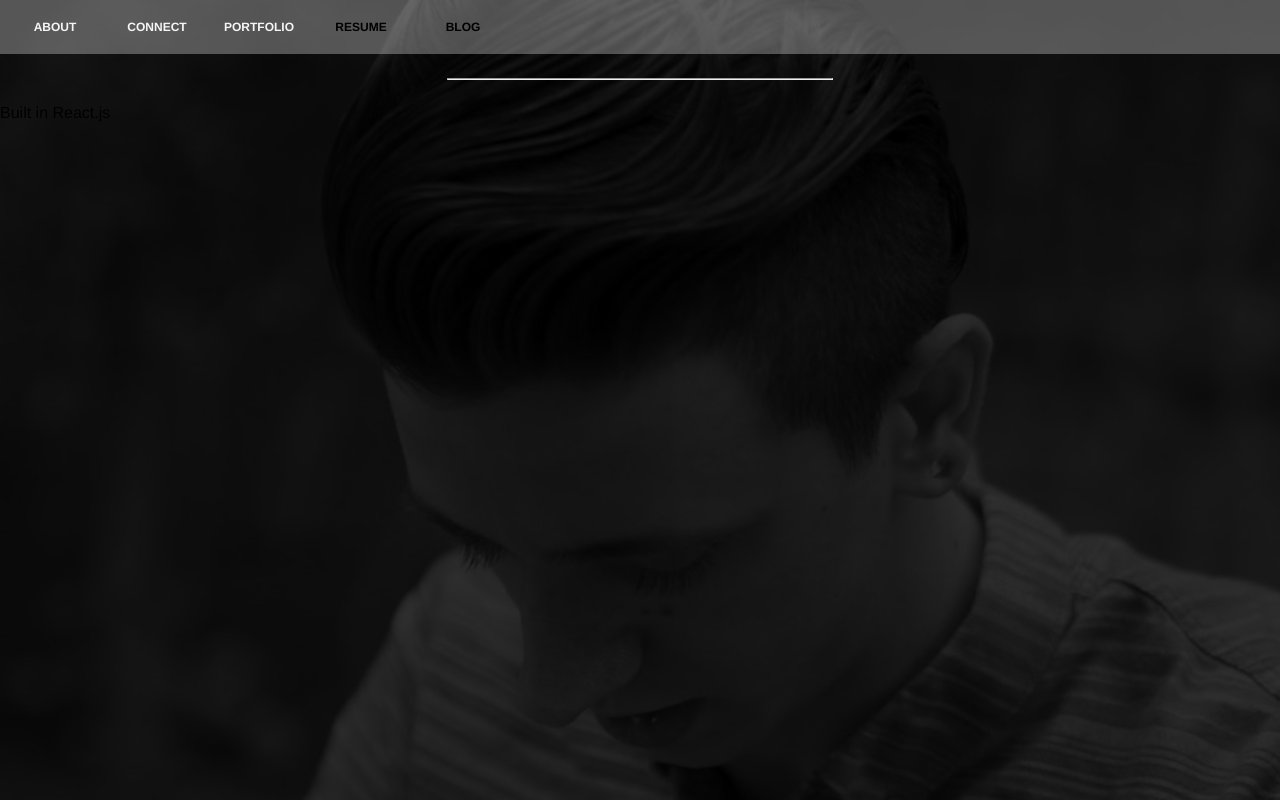
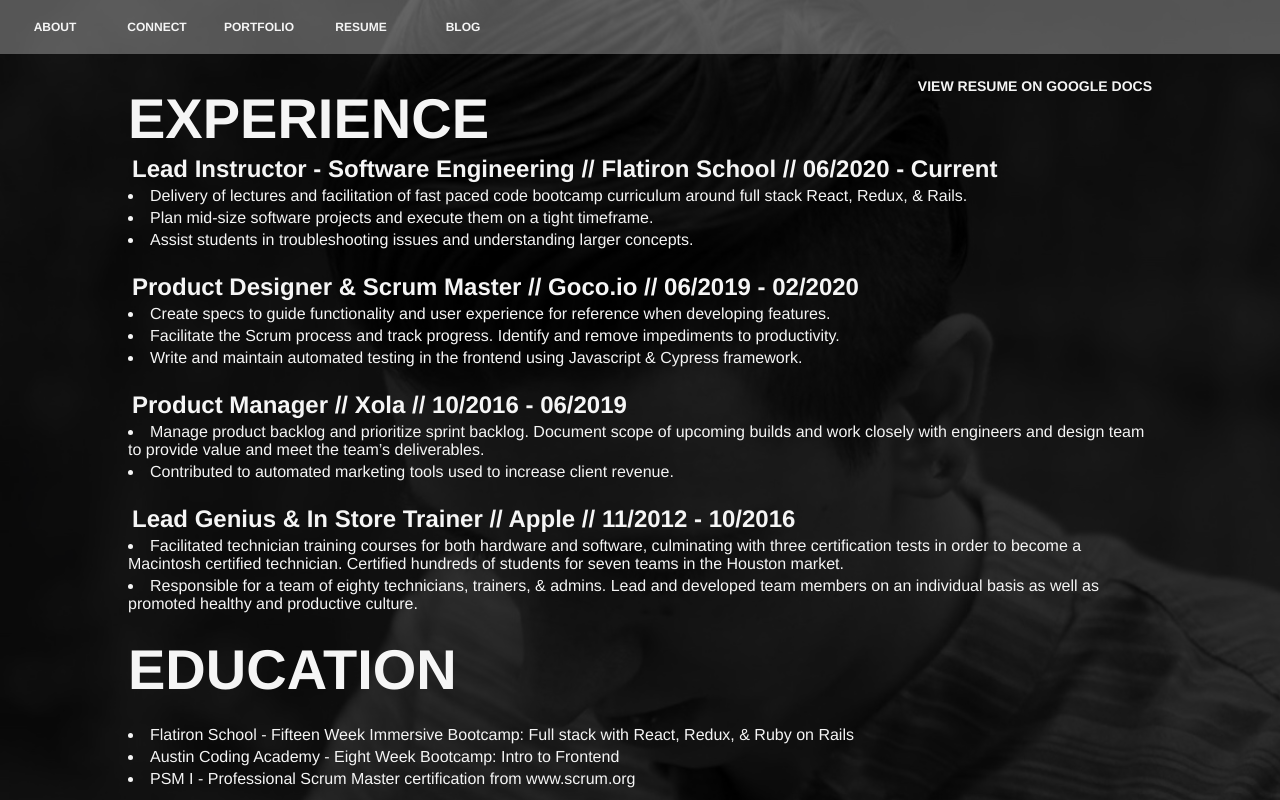
Before and after one commit to angeloxenakis/personal-site, a React (Create React App) app: page /resume in a window 1280 px wide. Built offline with nearby package versions, Linux system fonts and the light colour scheme.

Commit message:
resume page updated

```diff
--- a/src/App.css
+++ b/src/App.css
@@ -3,6 +3,7 @@
   background-color: rgba(0,0,0, 0.8);
   height: 100vh;
   overflow: scroll;
+  color: whitesmoke
 }
 
 body {
@@ -10,7 +11,6 @@
   background-size: cover;
   background-repeat: no-repeat;
   background-attachment: fixed;
-
 }
 
 .nav {
@@ -21,10 +21,10 @@
   background-color: rgba(255,255,255, 0.3);
 }
 
-.nav a {
+a {
   text-decoration: none;
   font-weight: bold;
-  color: #010101;
+  color: whitesmoke;
 }
 
 .nav-btn {
@@ -68,6 +68,25 @@
   align-items: center;
 }
 
+.resume h5 {
+  padding: 24px 0px 24px 0px;
+  text-align: center;
+}
+
+li {
+  margin: 4px 0px 4px 0px
+}
+
+.resume-header {
+  width: 100%;
+  text-align: right;
+}
+
+h6 {
+  margin: 24px 0px -32px 0px;
+  font-size: 14px;
+}
+
 hr {
   width: 30%;
   margin:auto;
@@ -84,7 +103,6 @@
 h2 {
   font-size: 56px;
   margin:0px 0px 0px 0px;
-  color: #010101;
 }
 
 h3 {
@@ -102,36 +120,6 @@
 h5 {
   font-size: 16px;
   font-weight: normal;
-}
-
-.bio a {
-  text-decoration: none;
-  color: #010101;
-}
-
-p {
-  margin: 0px;
-}
-
-.large-text {
-  font-size: 56px;
-  margin: 8px 0px 8px 0px;
-  cursor: pointer;
-}
-
-.medium-text {
-  font-size: 32px;
-}
-
-.small-text {
-  width: 35%;
-  font-size: 20px;
-  line-height: 1.6;
-  padding: 0px 0px 20px 0px;
-}
-
-.tiny-text {
-  font-size: 8px;
 }
 
 .eng-tile {
--- a/src/App.js
+++ b/src/App.js
@@ -6,6 +6,7 @@
 import { About } from './components/about'
 import { Connect } from './components/connect'
 import { Portfolio } from './components/portfolio';
+import { Resume } from './components/Resume';
 
 function App() {
 	return (
@@ -16,6 +17,7 @@
 					<Route exact path="/" component={About}/>
 					<Route exact path="/connect" component={Connect}/>
 					<Route exact path="/portfolio" component={Portfolio}/>
+					<Route exact path="/resume" component={Resume}/>
 				</div>
 			</BrowserRouter>
 			<hr></hr>
--- /dev/null
+++ b/src/components/Resume.js
@@ -0,0 +1,83 @@
+import React, {useState} from 'react'
+import { useSpring, useTransition, useTrail, animated } from 'react-spring';
+import { useHistory } from 'react-router'
+
+export function Resume() {
+
+    const content = [
+        <div className="resume-header">
+            <h6><a href="https://docs.google.com/document/d/1pFqCxwR37b5dYWXmD8NAVhd3Uu94NOhNVQbu7xE4tZY/edit" target="_blank">VIEW RESUME ON GOOGLE DOCS</a></h6>
+        </div>,
+        <div>
+            <h2>EXPERIENCE</h2>
+            <h4>Lead Instructor - Software Engineering  // Flatiron School // 06/2020 - Current</h4>
+            <li>Delivery of lectures and facilitation of fast paced code bootcamp curriculum around full stack React, Redux, & Rails.</li>
+            <li>Plan mid-size software projects and execute them on a tight timeframe.</li>
+            <li>Assist students in troubleshooting issues and understanding larger concepts.</li>
+        </div>,
+        <div>
+            <h4>Product Designer & Scrum Master // Goco.io // 06/2019 - 02/2020</h4>
+            <li>Create specs to guide functionality and user experience for reference when developing features.</li>
+            <li>Facilitate the Scrum process and track progress. Identify and remove impediments to productivity.</li>
+            <li>Write and maintain automated testing in the frontend using Javascript & Cypress framework. </li>
+        </div>,
+        <div>
+            <h4>Product Manager // Xola // 10/2016 - 06/2019</h4>
+            <li>Manage product backlog and prioritize sprint backlog. Document scope of upcoming builds and work closely with engineers and design team to provide value and meet the team’s deliverables.</li>
+            <li>Contributed to automated marketing tools used to increase client revenue.</li>
+        </div>,
+        <div>
+            <h4>Lead Genius & In Store Trainer // Apple // 11/2012 - 10/2016</h4>
+            <li>Facilitated technician training courses for both hardware and software, culminating with three certification tests in order to become a Macintosh certified technician. Certified hundreds of students for seven teams in the Houston market.</li>
+            <li>Responsible for a team of eighty technicians, trainers, & admins. Lead and developed team members on an individual basis as well as promoted healthy and productive culture. </li>
+        </div>,
+
+        <h2>EDUCATION</h2>,
+
+        <div>
+            <li>Flatiron School - Fifteen Week Immersive Bootcamp: Full stack with React, Redux, & Ruby on Rails</li>
+            <li>Austin Coding Academy - Eight Week Bootcamp: Intro to Frontend</li>
+            <li>PSM I - Professional Scrum Master certification from www.scrum.org</li>
+        </div>,
+
+
+        <h2>SKILLS</h2>,
+
+        <div>
+            <li>Technical: HTML/CSS/JS, Ruby on Rails, React, Redux, NodeJS, SQL/GraphQL, Automated QA, Continuous Integration.</li>
+            <li>UX/UI & Product: Backlog management, Sketch, Figma, Adobe Suite,  style guides, icon sets, spec creation, hifi designs.</li>
+            <li>Project Management:  Agile & Scrum, data analysis, leading & coaching, JIRA, Wrike, Trello, Aha!</li>
+            <li>Leadership: Teaching & Training, coaching, personal development, performance management.</li>
+        </div>,
+
+        <h5><a href="https://docs.google.com/document/d/1pFqCxwR37b5dYWXmD8NAVhd3Uu94NOhNVQbu7xE4tZY/edit" target="_blank">VIEW RESUME ON GOOGLE DOCS</a></h5>
+    ]
+
+    const config = { mass: 5, tension: 2000, friction: 200 }
+    const [toggle, set] = useState(true)
+    const trail = useTrail(content.length, {
+        config,
+        opacity: toggle ? 1 : 0,
+        x: toggle ? 0 : -100,
+        marginBottom: toggle ? 24 : 0,
+        from: { opacity: 0, x: -100, marginBottom: 0 },
+    })
+
+
+    return (
+        <div className="resume">
+            <div className="trails-main">
+                <div>
+                    {trail.map(({ x, marginBottom, ...rest }, index) => (
+                        <animated.div
+                            key={content[index]}
+                            className="trails-text"
+                            style={{ ...rest, transform: x.interpolate(x => `translate3d(0,${x}px,0)`) }}>
+                            <animated.div style={{ marginBottom }}>{content[index]}</animated.div>
+                        </animated.div>
+                    ))}
+                </div>
+            </div>
+        </div>
+    )
+}
--- a/src/components/connect.js
+++ b/src/components/connect.js
@@ -5,15 +5,11 @@
 export function Connect() {
 
     const content = [
-        <h1>Connect</h1>,
-        <p className="large-text"><a href="https://www.linkedin.com/in/angeloxenakis/" target="_blank">Linked In &</a></p>,
-        <p className="large-text"><a href="https://github.com/angeloxenakis/" target="_blank">GitHub &</a></p>,
-        <p className="large-text"><a href="https://medium.com/@angeloxenakis" target="_blank">Medium &</a></p>,
-        <p className="large-text"><a href="https://dribbble.com/AngeloTheThird" target="_blank">Dribbble &</a></p>,
-        <p className="large-text"><a href="https://behance.com" traget="_blank">Behance</a></p>,
-        // <p className="large-text"><a href="https://medium.com/@angeloxenakis">YouTube</a></p>,
-        // <p className="large-text"><a href="https://medium.com/@angeloxenakis">Spotify</a></p>,
-        // <p className="large-text"><a href="https://medium.com/@angeloxenakis">Apple Music</a></p>,
+        <h1>CONNECT</h1>,
+        <h4><a href="https://www.linkedin.com/in/angeloxenakis/" target="_blank">LINKED IN</a></h4>,
+        <h4><a href="https://github.com/angeloxenakis/" target="_blank">GITHUB</a></h4>,
+        <h4><a href="https://medium.com/@angeloxenakis" target="_blank">MEDIUM</a></h4>,
+        <h4><a href="https://medium.com/@angeloxenakis" target="_blank">INSTAGRAM</a></h4>,
     ]
 
     const config = { mass: 5, tension: 2000, friction: 200 }
--- a/src/components/header.js
+++ b/src/components/header.js
@@ -8,7 +8,7 @@
         <div className="nav-btn" onClick={() => history.push('/')}>ABOUT</div>,
         <div className="nav-btn" onClick={() => history.push('/connect')}>CONNECT</div>,
         <div className="nav-btn" onClick={() => history.push('/portfolio')}>PORTFOLIO</div>,
-        <div className="nav-btn"><a href="https://docs.google.com/document/d/1pFqCxwR37b5dYWXmD8NAVhd3Uu94NOhNVQbu7xE4tZY/edit" target="_blank">RESUME</a></div>,
+        <div className="nav-btn" onClick={() => history.push('/resume')}>RESUME</div>,
         <div className="nav-btn"><a href="https://medium.com/@angeloxenakis" target="_blank">BLOG</a></div>,
     ]
 
```
